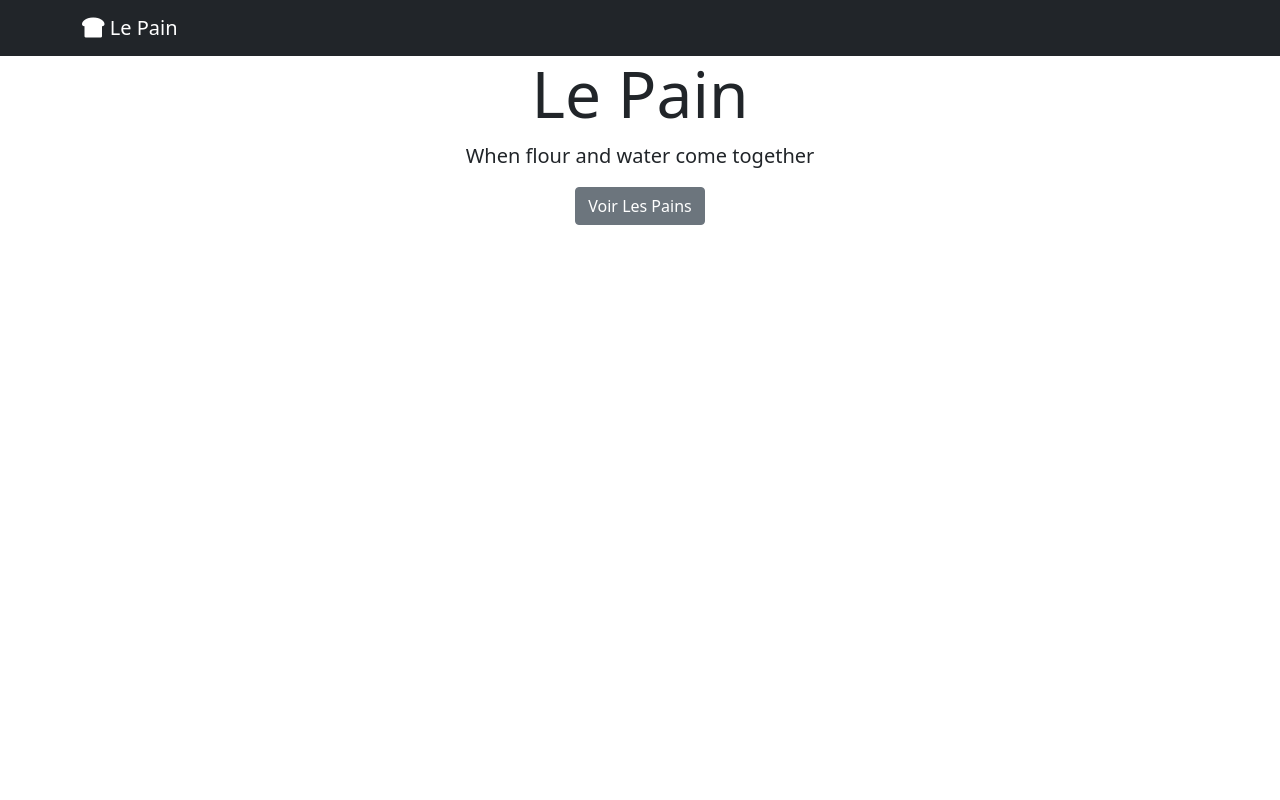
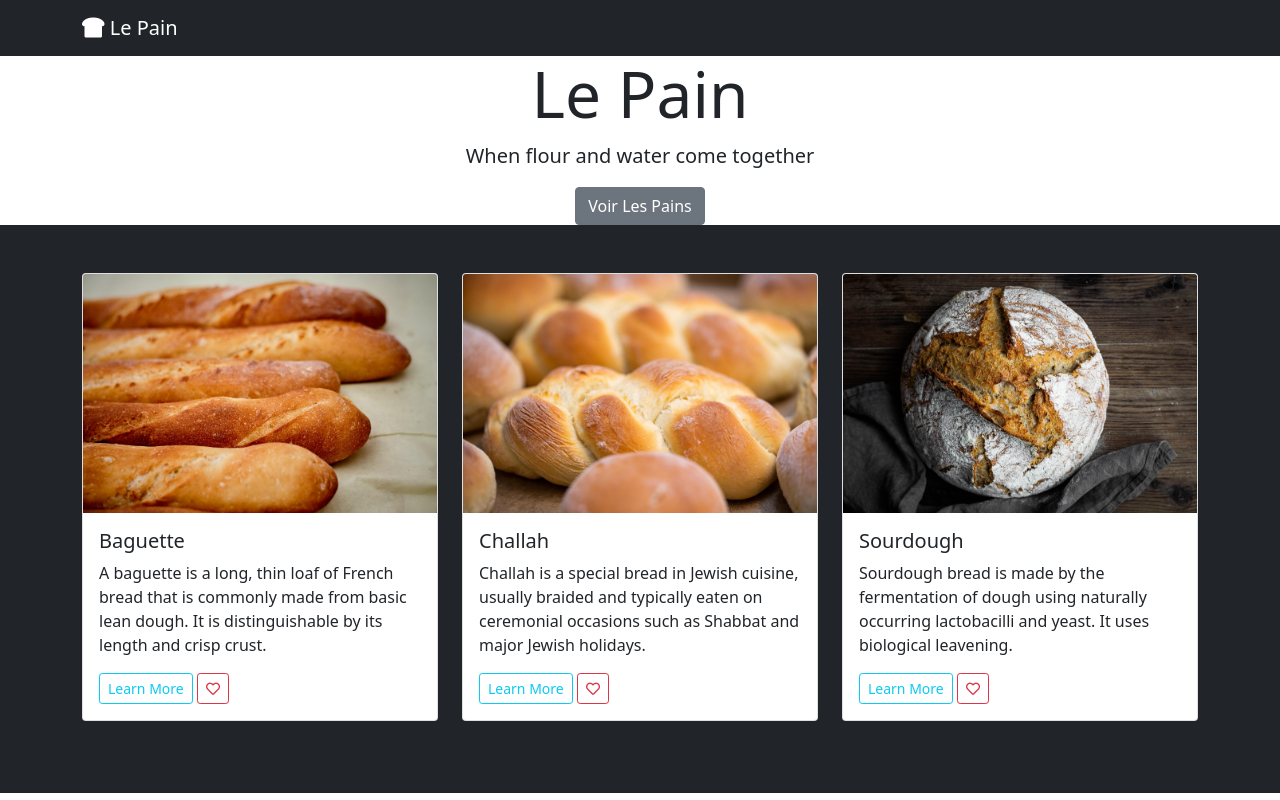
Before and after one commit to LJHamptonLDR/Capstone-Project-Team-One, a plain HTML site: page index.html in a window 1280 px wide. Drawn offline with nearby package versions, Linux system fonts and the light colour scheme.

Commit message:
Built Gallery section.

```diff
--- a/index.html
+++ b/index.html
@@ -1,5 +1,6 @@
 <!DOCTYPE html>
 <html lang="en">
+
 <head>
     <meta charset="UTF-8">
     <meta http-equiv="X-UA-Compatible" content="IE=edge">
@@ -7,13 +8,16 @@
     <meta name="description" content="Le Pain | When flour and water come together">
     <meta name="author" content="Le'Shon Johnson-Hampton">
     <!-- Link to Font Awesome below -->
-    <link rel="stylesheet" href="https://use.fontawesome.com/releases/v5.15.4/css/all.css" integrity="sha384-DyZ88mC6Up2uqS4h/KRgHuoeGwBcD4Ng9SiP4dIRy0EXTlnuz47vAwmeGwVChigm" crossorigin="anonymous">
+    <link rel="stylesheet" href="https://use.fontawesome.com/releases/v5.15.4/css/all.css"
+        integrity="sha384-DyZ88mC6Up2uqS4h/KRgHuoeGwBcD4Ng9SiP4dIRy0EXTlnuz47vAwmeGwVChigm" crossorigin="anonymous">
     <!-- Link to Bootstrap CSS below -->
-    <link href="https://cdn.jsdelivr.net/npm/bootstrap@5.1.1/dist/css/bootstrap.min.css" rel="stylesheet" integrity="sha384-F3w7mX95PdgyTmZZMECAngseQB83DfGTowi0iMjiWaeVhAn4FJkqJByhZMI3AhiU" crossorigin="anonymous">
+    <link href="https://cdn.jsdelivr.net/npm/bootstrap@5.1.1/dist/css/bootstrap.min.css" rel="stylesheet"
+        integrity="sha384-F3w7mX95PdgyTmZZMECAngseQB83DfGTowi0iMjiWaeVhAn4FJkqJByhZMI3AhiU" crossorigin="anonymous">
     <!-- Link to CSS file below -->
     <link rel="stylesheet" href="style.css">
     <title>Document</title>
 </head>
+
 <body>
     <!-- Navbar Component -->
     <!-- The "navbar-dark" class is used on navbars with a dark background so the text can be seen. -->
@@ -34,7 +38,67 @@
         <a href="#gallery" class="btn btn-secondary">Voir Les Pains</a>
     </section>
 
+
+    <!-- Gallery -->
+    <section id="gallery" class="bg-dark p-5">
+        <div class="container">
+            <div class='row'>
+                <!-- Card 1 -->
+                <section class="mb-4 col-lg-4">
+                    <div class="card">
+                        <img src="Images/baguette.jpg" class="card-img-top" alt="Baguette bread">
+                        <div class="card-body">
+                            <h5 class="card-title">Baguette</h5>
+                            <p class="card-text">A baguette is a long, thin loaf of French bread that is commonly made
+                                from basic lean dough. It is distinguishable by its length and crisp crust.</p>
+                            <a href="https://en.wikipedia.org/wiki/Baguette" class="btn btn-outline-info btn-sm">Learn
+                                More</a>
+                            <a href="#" class="btn btn-outline-danger btn-sm">
+                                <i class="far fa-heart"></i>
+                            </a>
+                        </div>
+                    </div>
+                </section>
+                <!-- Card 2 -->
+                <section class="mb-4 col-lg-4">
+                    <div class="card">
+                        <img src="Images/challah.jpg" class="card-img-top" alt="Challah bread">
+                        <div class="card-body">
+                            <h5 class="card-title">Challah</h5>
+                            <p class="card-text">Challah is a special bread in Jewish cuisine, usually braided and
+                                typically eaten on ceremonial occasions such as Shabbat and major Jewish holidays.</p>
+                            <a href="https://en.wikipedia.org/wiki/Challah" class="btn btn-outline-info btn-sm">Learn
+                                More</a>
+                            <a href="#" class="btn btn-outline-danger btn-sm">
+                                <i class="far fa-heart"></i>
+                            </a>
+                        </div>
+                    </div>
+                </section>
+                <!-- Card 3 -->
+                <section class="mb-4 col-lg-4">
+                    <div class="card">
+                        <img src="Images/sourdough.jpg" class="card-img-top" alt="Sourdough">
+                        <div class="card-body">
+                            <h5 class="card-title">Sourdough</h5>
+                            <p class="card-text">Sourdough bread is made by the fermentation of dough using naturally
+                                occurring lactobacilli and yeast. It uses biological leavening.</p>
+                            <a href="https://en.wikipedia.org/wiki/Sourdough" class="btn btn-outline-info btn-sm">Learn
+                                More</a>
+                            <a href="#" class="btn btn-outline-danger btn-sm">
+                                <i class="far fa-heart"></i>
+                            </a>
+                        </div>
+                    </div>
+                </section>
+            </div>
+        </div>
+    </section>
+
     <!-- Link to Bootstrap JS below -->
-    <script src="https://cdn.jsdelivr.net/npm/bootstrap@5.1.1/dist/js/bootstrap.bundle.min.js" integrity="sha384-/bQdsTh/da6pkI1MST/rWKFNjaCP5gBSY4sEBT38Q/9RBh9AH40zEOg7Hlq2THRZ" crossorigin="anonymous"></script>
+    <script src="https://cdn.jsdelivr.net/npm/bootstrap@5.1.1/dist/js/bootstrap.bundle.min.js"
+        integrity="sha384-/bQdsTh/da6pkI1MST/rWKFNjaCP5gBSY4sEBT38Q/9RBh9AH40zEOg7Hlq2THRZ"
+        crossorigin="anonymous"></script>
 </body>
+
 </html>
```
Lines whose indentation alone changed are shown as unchanged.
